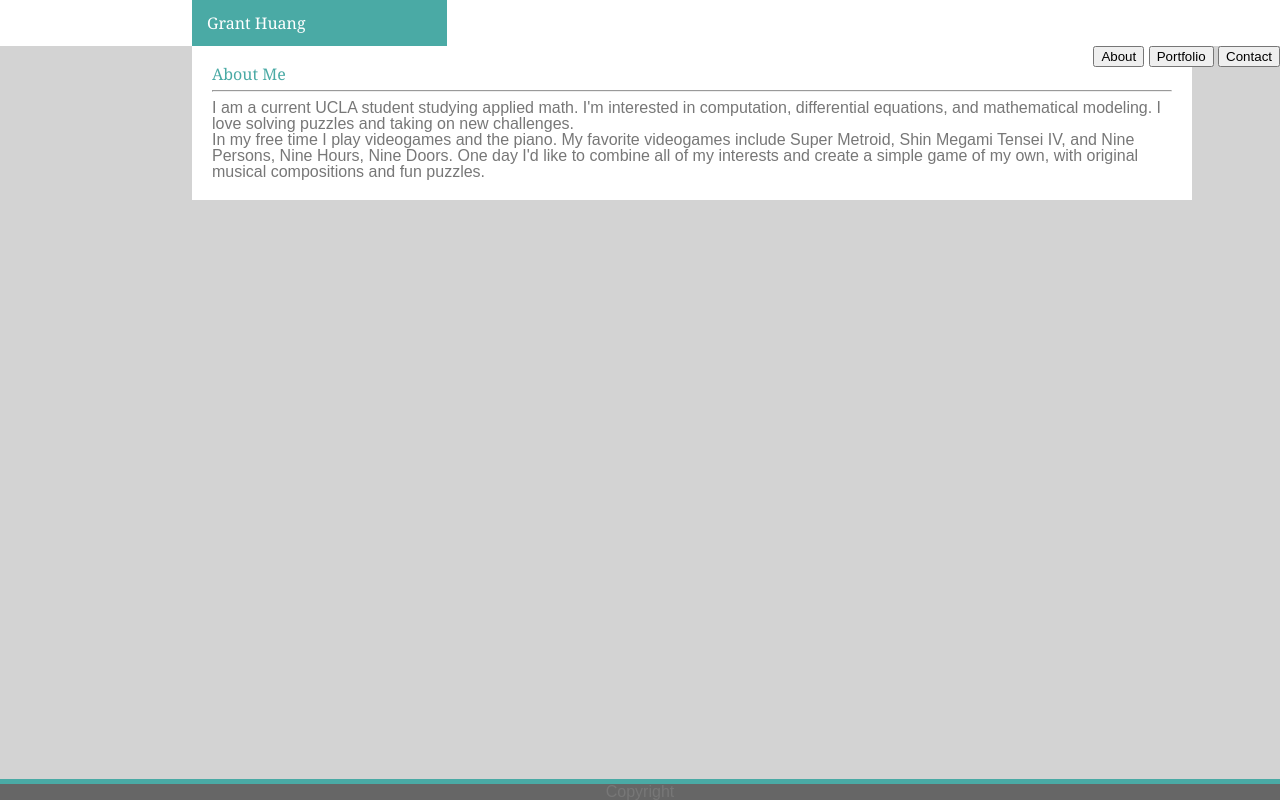
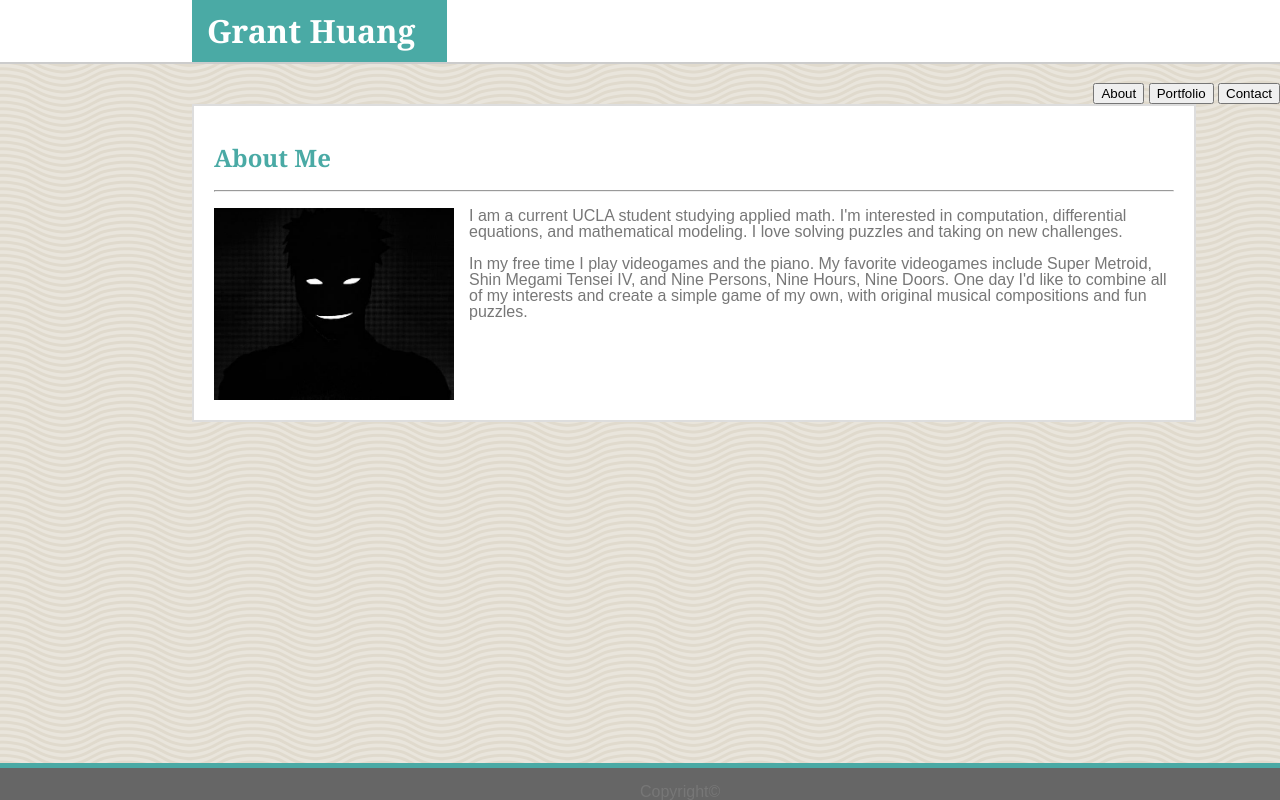
Before and after one commit to dair68/Basic-Portfolio, a plain HTML site: page index.html in a window 1280 px wide. Drawn offline with Linux system fonts and the light colour scheme.

Commit message:
home page spruced up

```diff
--- a/assets/css/reset.css
+++ b/assets/css/reset.css
@@ -4,7 +4,7 @@
 */
 
 html, body, div, span, applet, object, iframe,
-h1, h2, h3, h4, h5, h6, p, blockquote, pre,
+  blockquote, pre,
 a, abbr, acronym, address, big, cite, code,
 del, dfn, em, img, ins, kbd, q, s, samp,
 small, strike, strong, sub, sup, tt, var,
--- a/assets/css/style.css
+++ b/assets/css/style.css
@@ -1,6 +1,9 @@
 header {
     background: #ffffff;
     border-color: #cccccc;
+    border-bottom-style: solid;
+    border-bottom-width: 2px;
+    height: 62px;
     /* overflow: hidden;
     padding: 0px; */
 }
@@ -11,7 +14,10 @@ h1 {
     color: #ffffff;
     padding: 15px;
     width: 225px;
+    margin-top: 0;
     margin-left: 15%;
+    /* margin-bottom: 10px; */
+
 }
 
 h2 {
@@ -20,7 +26,8 @@ h2 {
 }
 
 body {
-    background: lightgray;
+    background-image:url("../images/wov/wov.png");
+    /* background-image: url("../images/giftly/giftly.png"); */
     margin: 0px;
     font-family: 'Arial', 'Helvetica Neue', Helvetica, sans-serif;
     /* margin-left: 12%;
@@ -38,6 +45,7 @@ footer {
     position: absolute;
     bottom: 0;
     width: 100%;
+    height: 2em;
     text-align: center;
     /* height: 30px; */
 }
@@ -48,10 +56,39 @@ nav {
 
 section {
     background: #ffffff;
-    border: #666666;
+    border-style: solid;
+    border-color: #dddddd;
+    border-width: 2px;
     width: 960px;
     padding: 20px;
     margin-left: 15%;
     margin-right: 15%;
     /* padding-bottom: 60px; */
+    float: left;
+    display: block;
 }
+
+#portrait {
+    width: 25%;
+    height: 25%;
+    float: left;
+    margin-right: 15px;
+}
+
+#copy {
+    position: absolute;
+    bottom: 0;
+    left: 50%;
+}
+
+/* p1 {
+    margin-left: 10px;
+} */
+
+/* #statement {
+    float: left;
+} */
+
+/* article {
+    float: left;
+} */
--- a/index.html
+++ b/index.html
@@ -14,24 +14,28 @@
         <button>Contact</button>
     </nav>
 </header>
+<br>
 <section>
     <h2>About Me</h2>
     <hr>
     <article>
-        <p> I am a current UCLA student studying applied math. I'm interested in computation,
+        <img src="assets/images/placeholder_portrait.jpg" alt="me" id="portrait"/>
+
+                <p id="p1"> I am a current UCLA student studying applied math. I'm interested in computation,
                         differential equations, and mathematical modeling. I love solving puzzles and
                         taking on new challenges.
                     </p>
-        <p> In my free time I play videogames and the piano. My favorite videogames include Super
+                    <p id="p2"> In my free time I play videogames and the piano. My favorite videogames include Super
                         Metroid, Shin Megami Tensei IV, and Nine Persons, Nine Hours, Nine Doors. One day I'd
                         like to combine all of my interests and create a simple game of my own, with original
                         musical compositions and fun puzzles.
                     </p>
+
     </article>
 </section>
 <br>
 <footer>
-    Copyright
+    <div id=copy>Copyright&copy; </div>
 </footer>
 </body>
 </html>
```
Also changed, not shown: assets/images/giftly/giftly.png (added), assets/images/giftly/readme.txt (added), assets/images/halftone/halftone.png (added), assets/images/halftone/readme.txt (added), assets/images/old_mathematics/old_mathematics.png (added), assets/images/old_mathematics/old_mathematics_@2X.png (added), assets/images/old_mathematics/readme.txt (added), assets/images/placeholder_portrait.jpg (added), assets/images/school/readme.txt (added), assets/images/school/school.png (added), assets/images/wov/readme.txt (added), assets/images/wov/wov.png (added), 2 other files. Lines whose indentation alone changed are shown as unchanged.
